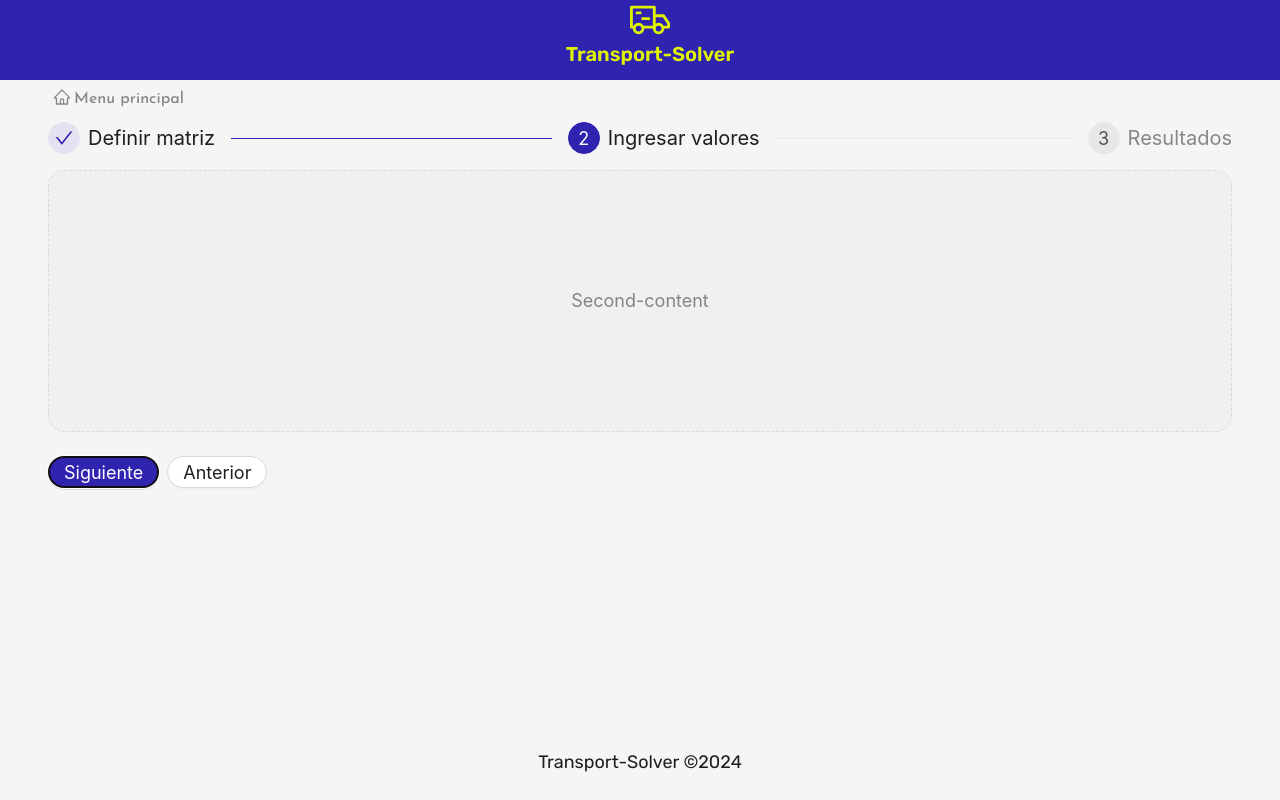
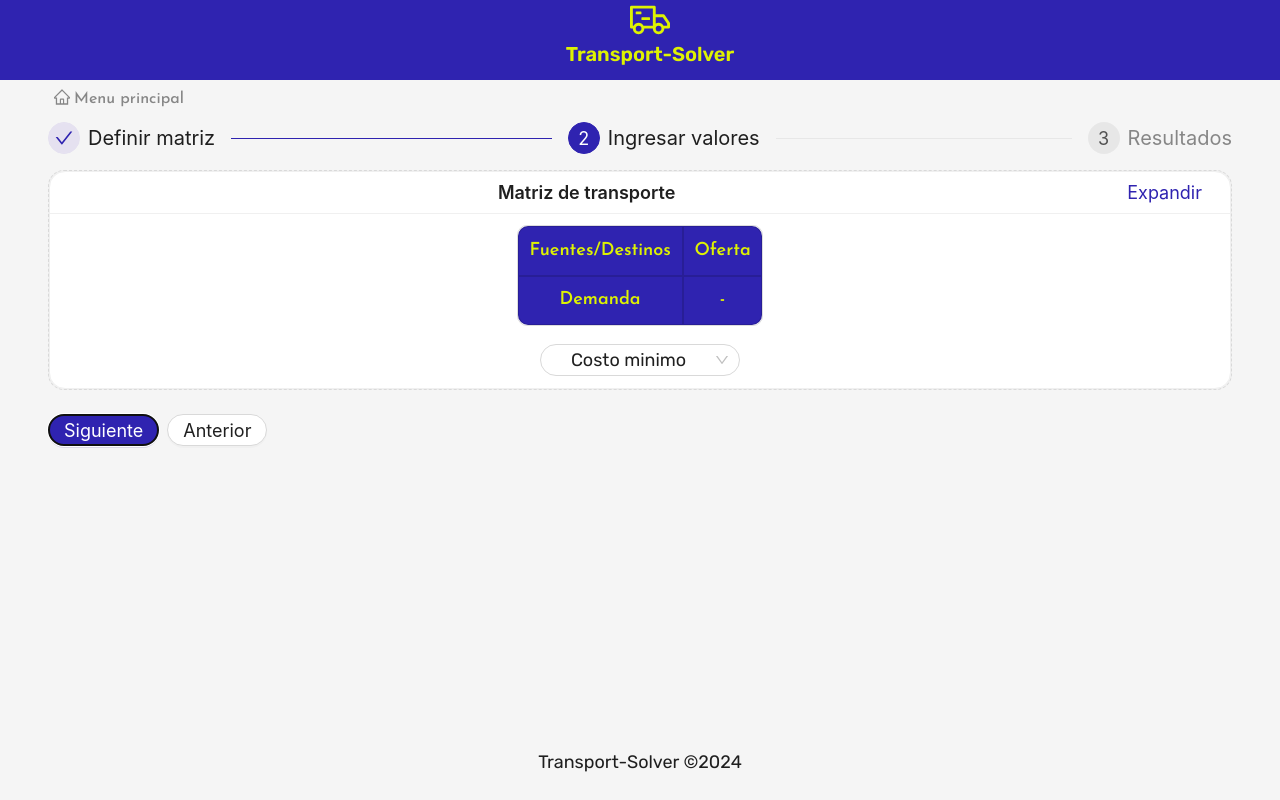
Before and after one commit to AgusR1/tranport-solver, a React (Vite) app: page / in a window 1280 px wide. Both pictures are taken after a click on the button "Siguiente". Built offline with nearby package versions, Linux system fonts and the light colour scheme.

Commit message:
expandir matriz

```diff
--- a/package.json
+++ b/package.json
@@ -17,7 +17,9 @@
     "react-hook-form": "^7.53.1",
     "react-router": "^6.27.0",
     "react-router-dom": "^6.27.0",
-    "react-toastify": "^10.0.6"
+    "react-toastify": "^10.0.6",
+    "styled-components": "^6.1.13",
+    "uuid": "^11.0.2"
   },
   "devDependencies": {
     "@eslint/js": "^9.11.1",
--- a/src/FormCreacionMatriz/FormCreacionMatriz.tsx
+++ b/src/FormCreacionMatriz/FormCreacionMatriz.tsx
@@ -2,7 +2,7 @@ import { Col, Form, InputNumber, Row, Space } from "antd";
 import { Controller, useForm } from "react-hook-form";
 import { fontFamily } from "../general/constants";
 import { EnvironmentOutlined, TruckOutlined } from "@ant-design/icons";
-import React from "react";
+import React, { useEffect } from "react";
 
 interface Props {
 	setValuesForm: React.Dispatch<
@@ -21,7 +21,7 @@ const FormCreacionMatriz: React.FC<Props> = ({
 	setValuesForm,
 	valuesForm: { nroDestinos, nroFuentes },
 }) => {
-	const { control, handleSubmit, getValues } = useForm<{
+	const { control, watch } = useForm<{
 		nroDestinos: number;
 		nroFuentes: number;
 	}>({
@@ -31,16 +31,18 @@ const FormCreacionMatriz: React.FC<Props> = ({
 		},
 	});
 
-	const onFormChange = () => {
-		const nroFuentes = getValues("nroFuentes");
-		const nroDestinos = getValues("nroDestinos");
+	const watchNroDestinos = watch("nroDestinos");
+	const watchNroFuentes = watch("nroFuentes");
+
+	useEffect(() => {
 		setValuesForm({
-			nroDestinos: nroDestinos,
-			nroFuentes: nroFuentes,
+			nroDestinos: watchNroDestinos,
+			nroFuentes: watchNroFuentes,
 		});
-	};
+		// eslint-disable-next-line react-hooks/exhaustive-deps
+	}, [watchNroDestinos, watchNroFuentes]);
 	return (
-		<form onSubmit={handleSubmit(onFormChange)}>
+		<form>
 			<Space
 				direction="vertical"
 				size="middle"
--- a/src/ListadoActividades/ListadoActividades.tsx
+++ b/src/ListadoActividades/ListadoActividades.tsx
@@ -3,10 +3,12 @@ import { Breadcrumb, Button, message, Steps, theme } from "antd";
 import { HomeOutlined } from "@ant-design/icons";
 import MainLayout from "../general/MainLayout";
 import FormCreacionMatriz from "../FormCreacionMatriz/FormCreacionMatriz";
+import MatrizTransporte from "../MatrizTransporte/MatrizTransporte";
 
 const StepperActividad: React.FC = () => {
 	const { token } = theme.useToken();
 	const [current, setCurrent] = useState(0);
+	const [result, setResult] = useState<string[]>([]);
 	const [valuesForm, setValuesForm] = useState({
 		nroDestinos: 0,
 		nroFuentes: 0,
@@ -31,7 +33,13 @@ const StepperActividad: React.FC = () => {
 		},
 		{
 			title: "Ingresar valores",
-			content: "Second-content",
+			content: (
+				<MatrizTransporte
+					nroDestinos={valuesForm.nroFuentes}
+					nroFuentes={valuesForm.nroDestinos}
+					setResult={setResult}
+				/>
+			),
 		},
 		{
 			title: "Resultados",
--- a/src/MatrizTransporte/MatrizTransporte.tsx
+++ b/src/MatrizTransporte/MatrizTransporte.tsx
@@ -1,4 +1,4 @@
-import { Card, Input, InputRef, Select, Space } from "antd";
+import { Button, Card, Input, InputRef, Select, Space } from "antd";
 import React, { useRef, useState } from "react";
 import { useForm, useFieldArray, Controller } from "react-hook-form";
 import {
@@ -108,6 +108,7 @@ const MatrizTransporte: React.FC<Props> = ({
 	const inputsRefOferta = useRef<(InputRef | null)[]>([]);
 	const inputsRefDepositos = useRef<(InputRef | null)[]>([]);
 	const inputsRefDestinos = useRef<(InputRef | null)[]>([]);
+	const [expanded, setExpanded] = useState<boolean>(false);
 	const [selectedAlgorithm, setSelectedAlgorithm] = useState<
 		"costo_minimo" | "esquina_noroeste" | "vogel"
 	>("costo_minimo");
@@ -182,7 +183,15 @@ const MatrizTransporte: React.FC<Props> = ({
 	};
 
 	return (
-		<Card title="Matriz de transporte" size="small">
+		<Card
+			title="Matriz de transporte"
+			extra={
+				<Button onClick={() => setExpanded(!expanded)} type="link">
+					Expandir
+				</Button>
+			}
+			size="small"
+		>
 			<form
 				style={{
 					display: "flex",
@@ -192,7 +201,11 @@ const MatrizTransporte: React.FC<Props> = ({
 				onSubmit={handleSubmit(onSubmit)}
 			>
 				<Table
-					style={{ maxWidth: "80%", marginLeft: "auto", marginRight: "auto" }}
+					style={{
+						maxWidth: expanded ? "100%" : "80%",
+						marginLeft: expanded ? undefined : "auto",
+						marginRight: expanded ? undefined : "auto",
+					}}
 				>
 					<thead>
 						<tr>
```
Also changed, not shown: 1 other file (tests, documents, lock files or other folders).
